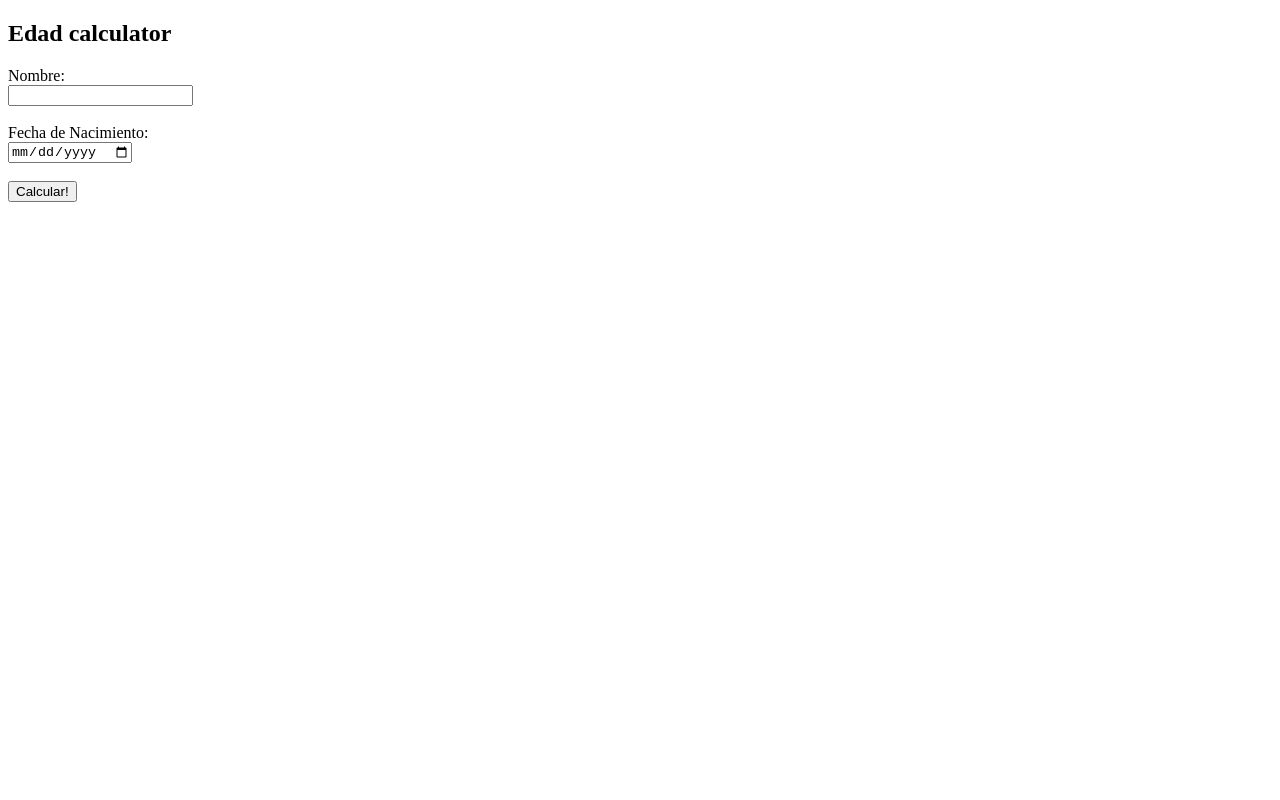
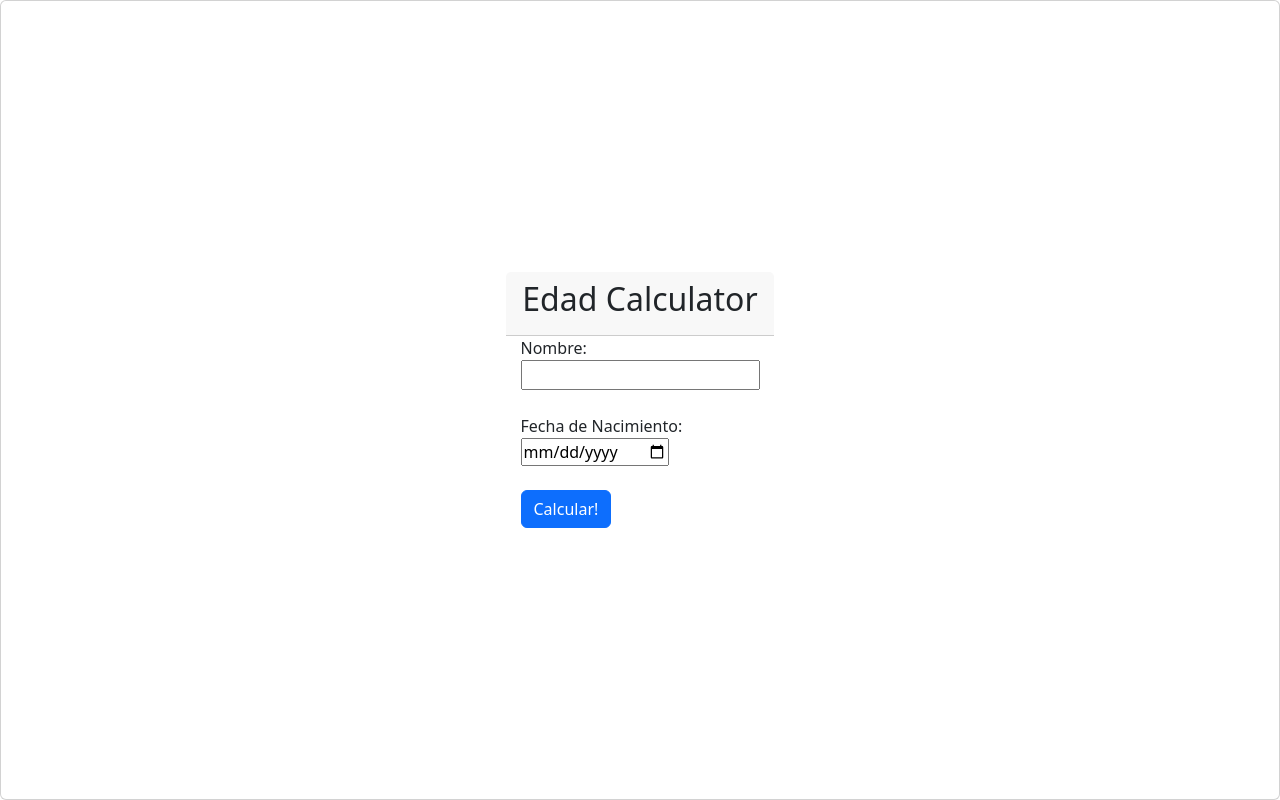
Before and after one commit to Marrkkov/demoJSpage, a website: page home.html in a window 1280 px wide. Drawn offline with nearby package versions, Linux system fonts and the light colour scheme.

Commit message:
bootstrap
Installed bootstrap
Improved home.html UI using bootstrap

```diff
--- a/home.html
+++ b/home.html
@@ -4,20 +4,40 @@
     <meta charset="UTF-8">
     <meta name="viewport" content="width=device-width, initial-scale=1.0">
     <title>Sample Form</title>
+    <link rel="stylesheet" href="./node_modules/bootstrap/dist/css/bootstrap.min.css">
+    <script src="./node_modules/jquery/dist/"></script>
+    <script src="./node_modules/bootstrap/dist/js/bootstrap.bundle.min.js"></script>
 </head>
+
+<style>
+    .card {
+        display: flex;
+        justify-content: center;
+        align-items: center;
+        height: 100vh;
+    }
+</style>
+
 <body>
 
-    <h2>Edad calculator</h2>
+<div class="card">
+
+    <div class="card-header">
+        <h2>Edad Calculator</h2>
+    </div>
 
     <form id="testForm">
+        <div class="form-group">
             <label for="name">Nombre:</label><br>
             <input type="text" id="name" name="name" required><br><br>
-
+        </div>
+        <div class="form-group">
             <label for="bDate">Fecha de Nacimiento:</label><br>
             <input type="date" id="bDate" name="bDate" required><br><br>
-
-        <button type="submit" value="Submit">Calcular!</button>
+        </div>
+        <button type="submit" value="Submit" class="btn btn-primary">Calcular!</button>
     </form>
+</div>
 
 <script src="js/home.js"></script>
 
--- a/js/home.js
+++ b/js/home.js
@@ -16,5 +16,5 @@ document.getElementById("testForm").addEventListener("submit", function(event) {
     const getBdate = document.getElementById("bDate").value;
 
     const age = calculateAge(getBdate);
-    alert(`Nombre: ${getName}, tu edad es: ${age}`);
+    alert(`${getName}, tu edad es: ${age} años`);
 });
--- a/package.json
+++ b/package.json
@@ -17,6 +17,8 @@
   },
   "homepage": "https://github.com/Marrkkov/demoJSpage#readme",
   "dependencies": {
-    "http-server": "^14.1.1"
+    "bootstrap": "^5.3.3",
+    "http-server": "^14.1.1",
+    "jquery": "^3.7.1"
   }
 }
```
Also changed, not shown: README.md, css/style.css (deleted), 2 other files. Lines whose indentation alone changed are shown as unchanged.
